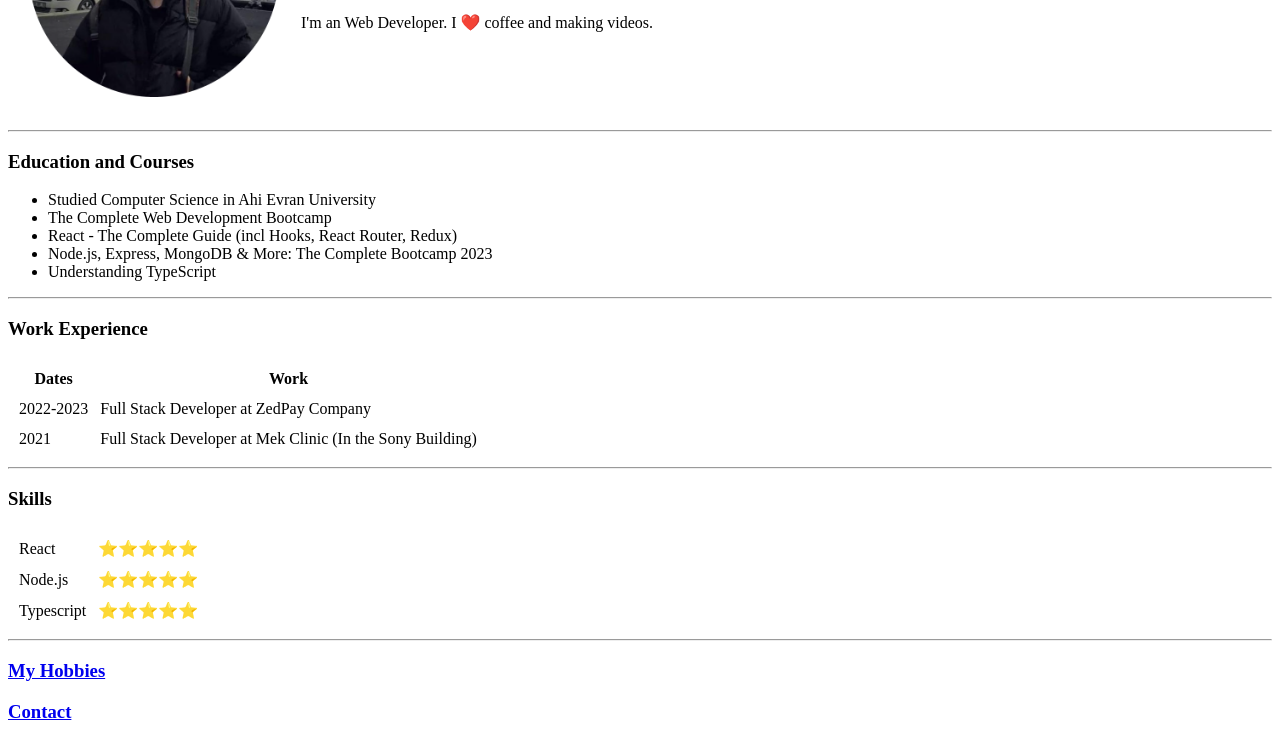
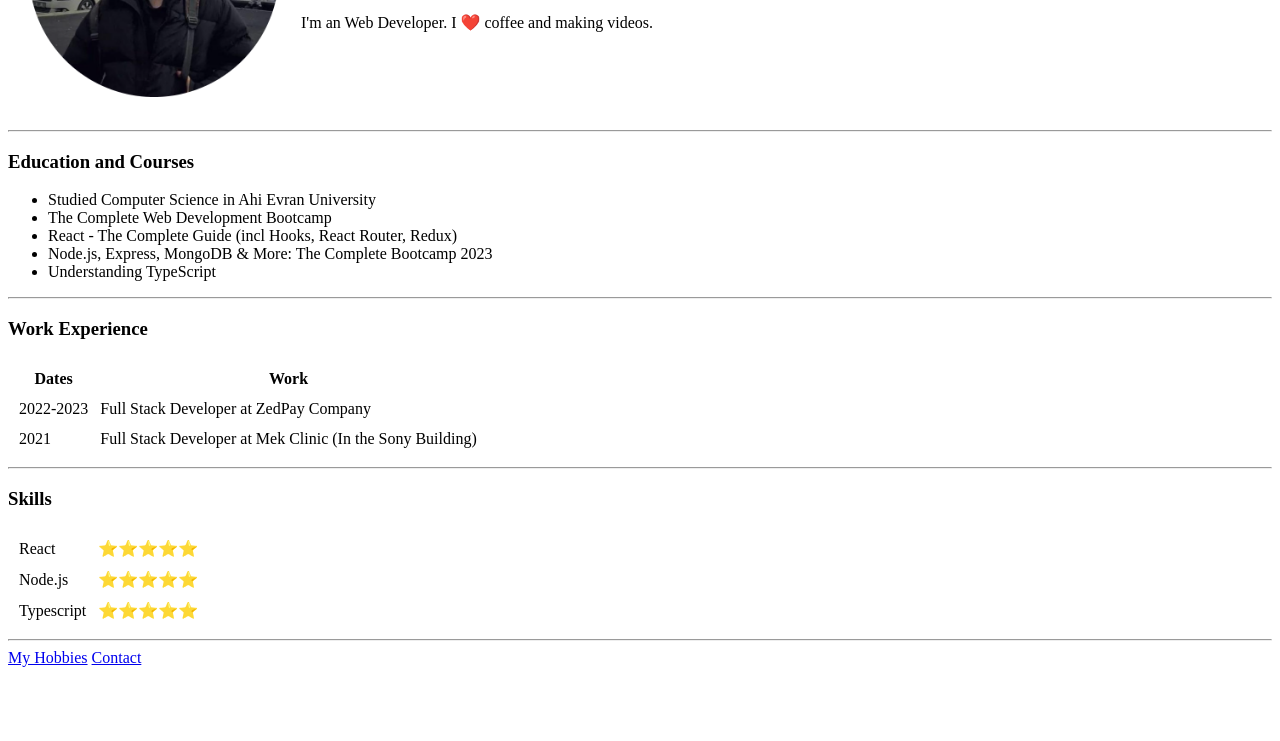
Before and after one commit to nogamgam/cv, a plain HTML site: page index.html in a window 1280 px wide. Shown: the part 182-923 px from the top of the page. After the commit the page ends 857 px from the top, so only its background shows below. Drawn offline with Linux system fonts and the light colour scheme.

Commit message:
Add files via upload

```diff
--- a/index.html
+++ b/index.html
@@ -66,7 +66,7 @@
                 </tr>
     </table>
     <hr>
-    <h3><a href="hobbies.html">My Hobbies</a></h3>
-    <h3><a href="contact-me.html">Contact</a></h3>
+    <a href="hobbies.html">My Hobbies</a>
+    <a href="contact-me.html">Contact</a>
 </body>
 </html>
```
